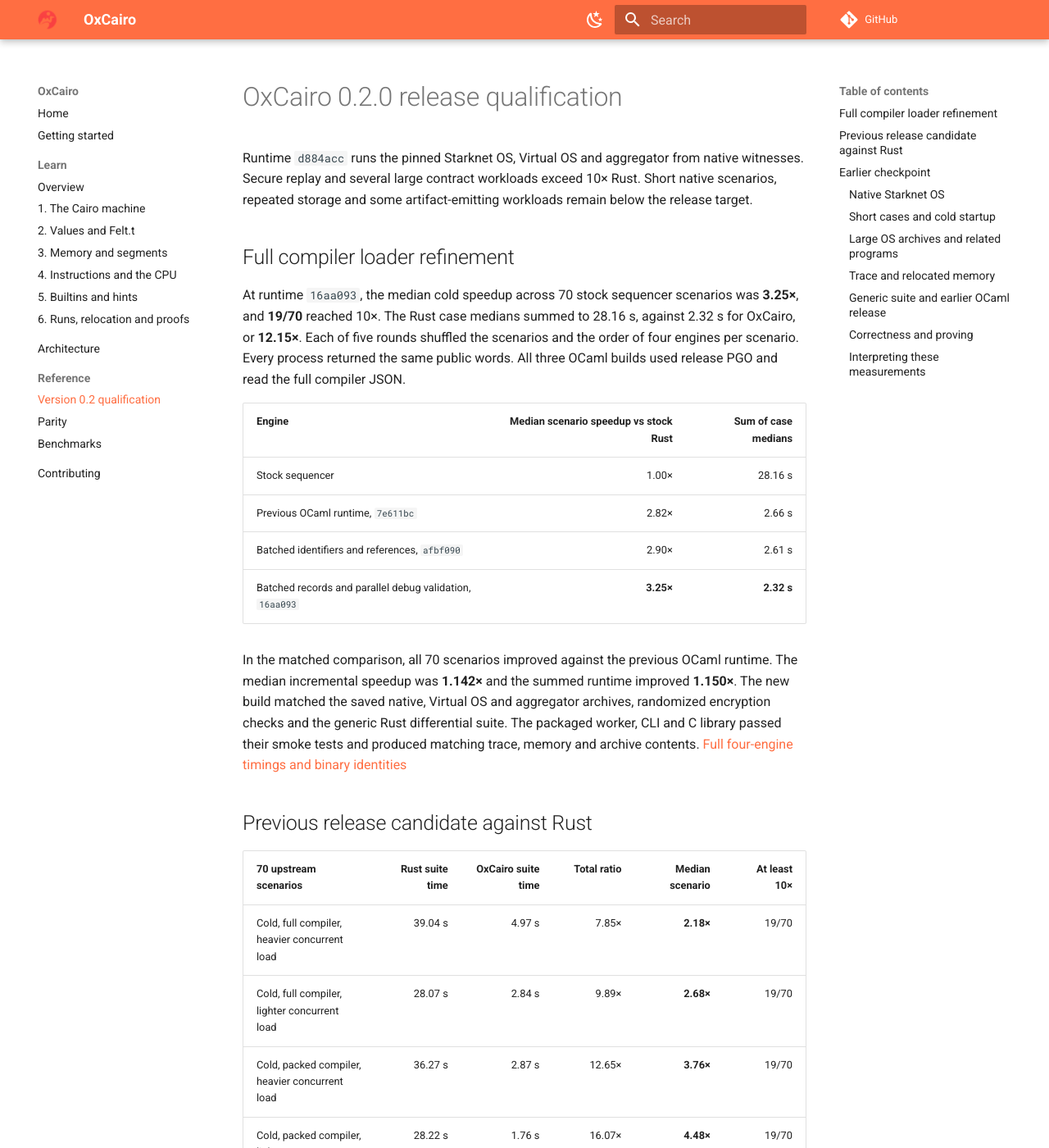
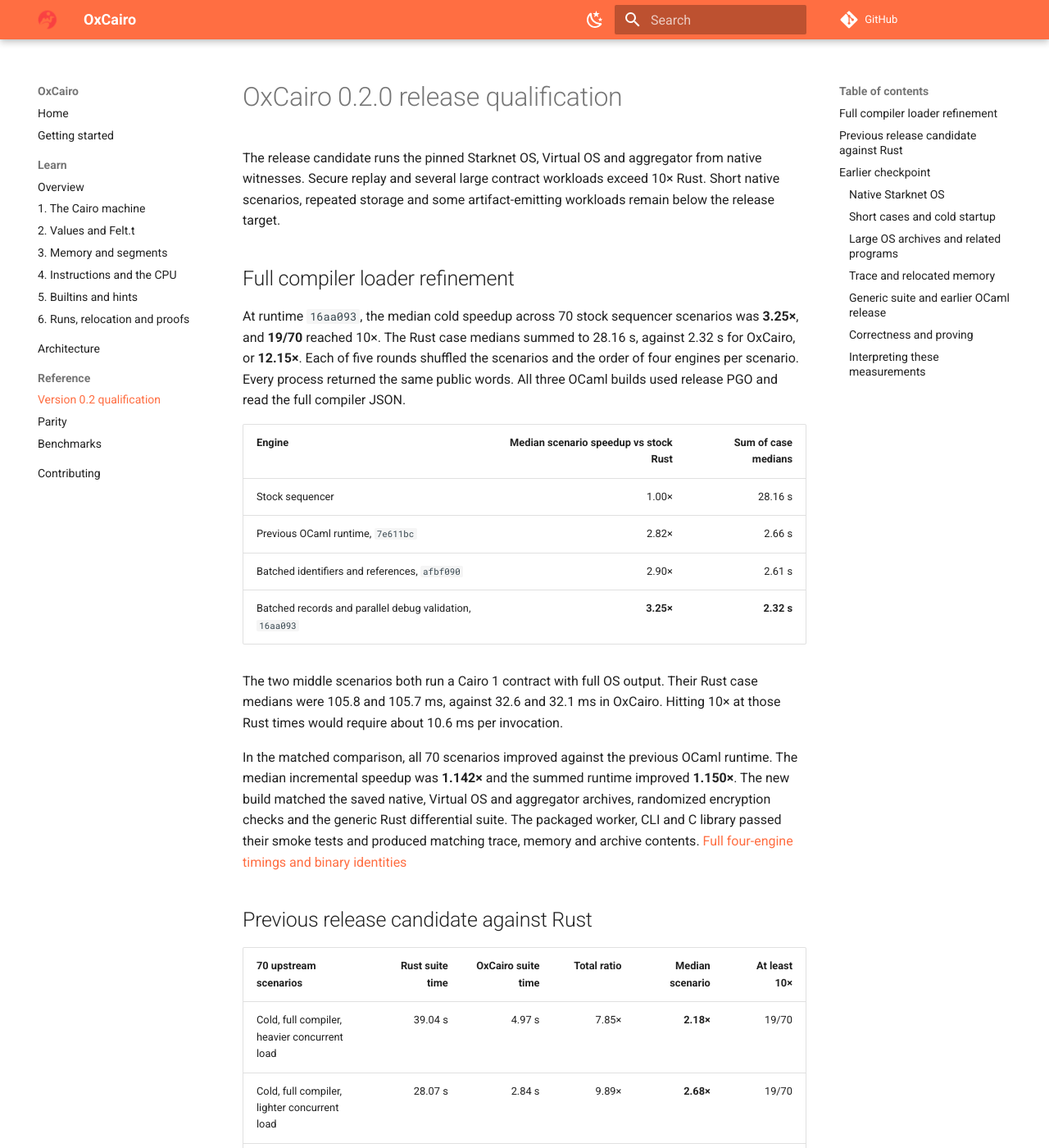
Before and after one commit to teddyjfpender/cairo-vm-ocaml, an MkDocs documentation site: the page built from docs/release-0.2.md, in a window 1280 px wide and 1400 px high. Shown: the whole window at 82% size. Built offline with MkDocs 1.6.1 and Material for MkDocs 9.7.7, drawn with Linux system fonts in a browser that asks for light colours; comment, search, counter and statistics services are not loaded.

Commit message:
Record shuffled-worker timings and explain the two middle OS scenarios

```diff
--- a/docs/release-0.2.md
+++ b/docs/release-0.2.md
@@ -1,6 +1,6 @@
 # OxCairo 0.2.0 release qualification
 
-Runtime `d884acc` runs the pinned Starknet OS, Virtual OS and aggregator from native witnesses. Secure replay and several large contract workloads exceed 10× Rust. Short native scenarios, repeated storage and some artifact-emitting workloads remain below the release target.
+The release candidate runs the pinned Starknet OS, Virtual OS and aggregator from native witnesses. Secure replay and several large contract workloads exceed 10× Rust. Short native scenarios, repeated storage and some artifact-emitting workloads remain below the release target.
 
 ## Full compiler loader refinement
 
@@ -12,6 +12,8 @@ At runtime `16aa093`, the median cold speedup across 70 stock sequencer scenario
 | Previous OCaml runtime, `7e611bc` | 2.82× | 2.66 s |
 | Batched identifiers and references, `afbf090` | 2.90× | 2.61 s |
 | Batched records and parallel debug validation, `16aa093` | **3.25×** | **2.32 s** |
+
+The two middle scenarios both run a Cairo 1 contract with full OS output. Their Rust case medians were 105.8 and 105.7 ms, against 32.6 and 32.1 ms in OxCairo. Hitting 10× at those Rust times would require about 10.6 ms per invocation.
 
 In the matched comparison, all 70 scenarios improved against the previous OCaml runtime. The median incremental speedup was **1.142×** and the summed runtime improved **1.150×**. The new build matched the saved native, Virtual OS and aggregator archives, randomized encryption checks and the generic Rust differential suite. The packaged worker, CLI and C library passed their smoke tests and produced matching trace, memory and archive contents. [Full four-engine timings and binary identities](https://github.com/teddyjfpender/cairo-vm-ocaml/tree/release/os-performance/bench/results/v0.2.0-m4-max/incremental-loader/typed-compiler)
 
```
Also changed, not shown: bench/results/v0.2.0-m4-max/incremental-loader/typed-compiler/README.md (+4 -0 lines), 1 other file.
